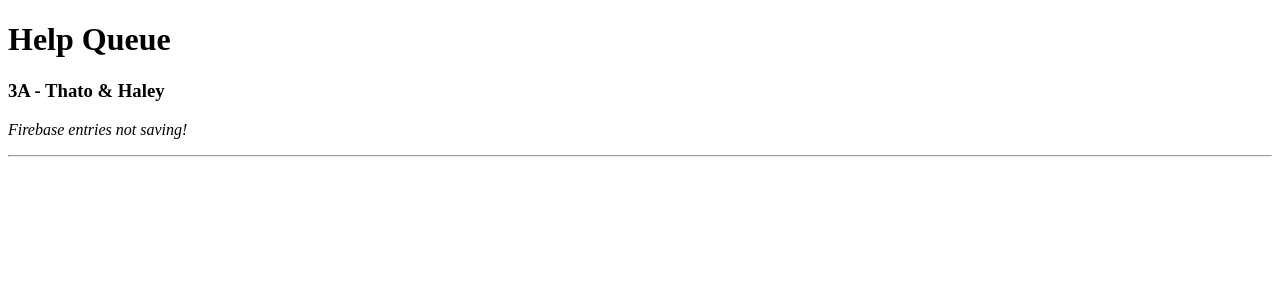
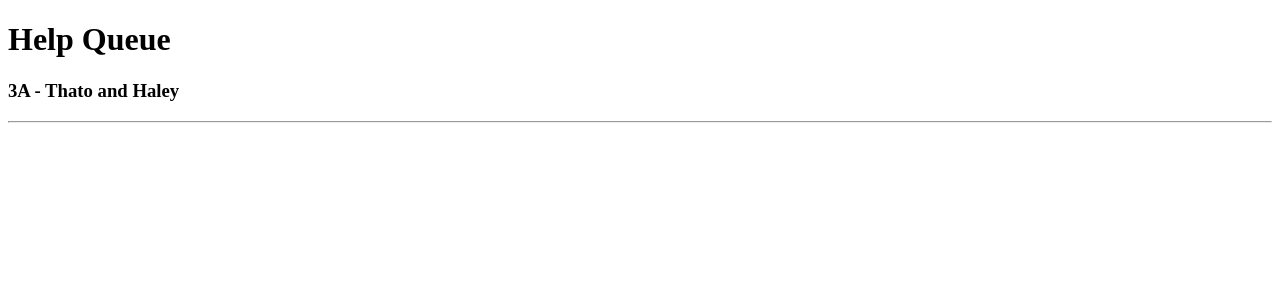
Before and after one commit to Xamdes/react-help-queue, a React app: page / in a window 1280 px wide. Shown: the top 300 px of the page. Built offline with nearby package versions, Linux system fonts and the light colour scheme.

Commit message:
add proptypes

```diff
--- a/package.json
+++ b/package.json
@@ -5,13 +5,15 @@
   "main": "index.js",
   "scripts": {
     "npm": "npm",
-    "test": "echo \"Error: no test specified\" && exit 1",
+    "fresh": "npm install; webpack",
     "gen": "./bin/generate-component.sh",
-    "commit": "./bin/commit.sh"
+    "commit": "./bin/commit.sh",
+    "webpack": "webpack"
   },
   "author": "",
   "license": "ISC",
   "dependencies": {
+    "prop-types": "^15.5.10",
     "react": "^15.5.4",
     "react-dom": "^15.5.4"
   },
--- a/src/components/Ticket.jsx
+++ b/src/components/Ticket.jsx
@@ -1,13 +1,20 @@
 import React from "react";
+import PropTypes from "prop-types";
 
-function Ticket(){
+function Ticket(props){
   return (
     <div>
-      <h3>3A - Thato & Haley</h3>
-      <p><em>Firebase entries not saving!</em></p>
+      <h3>{props.location} - {props.names}</h3>
+      <p><em>{props.issues}</em></p>
       <hr/>
     </div>
     );
 }
 
+Ticket.propTypes = {
+  names: PropTypes.string,
+  location: PropTypes.string,
+  issue: PropTypes.string
+};
+
 export default Ticket;
--- a/src/components/TicketList.jsx
+++ b/src/components/TicketList.jsx
@@ -3,7 +3,10 @@ import Ticket from "./Ticket"
 
 function TicketList(){
   return (
-    <Ticket/>
+    <Ticket
+      location="3A"
+      names="Thato and Haley"
+      issue="Firebase will not save record!"/>
   );
 }
 
```
Also changed, not shown: 3 other files (tests, documents, lock files or other folders).
